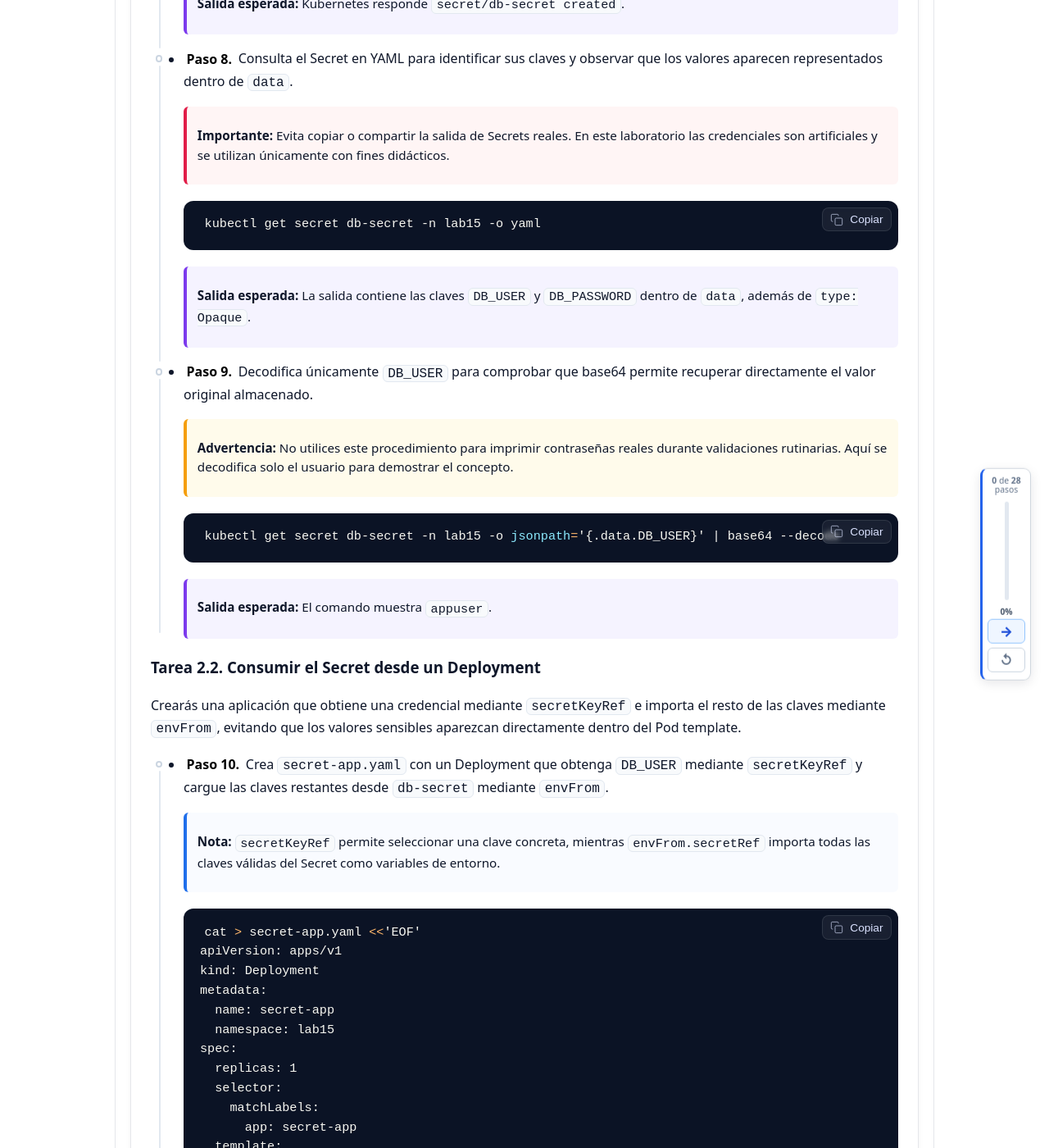
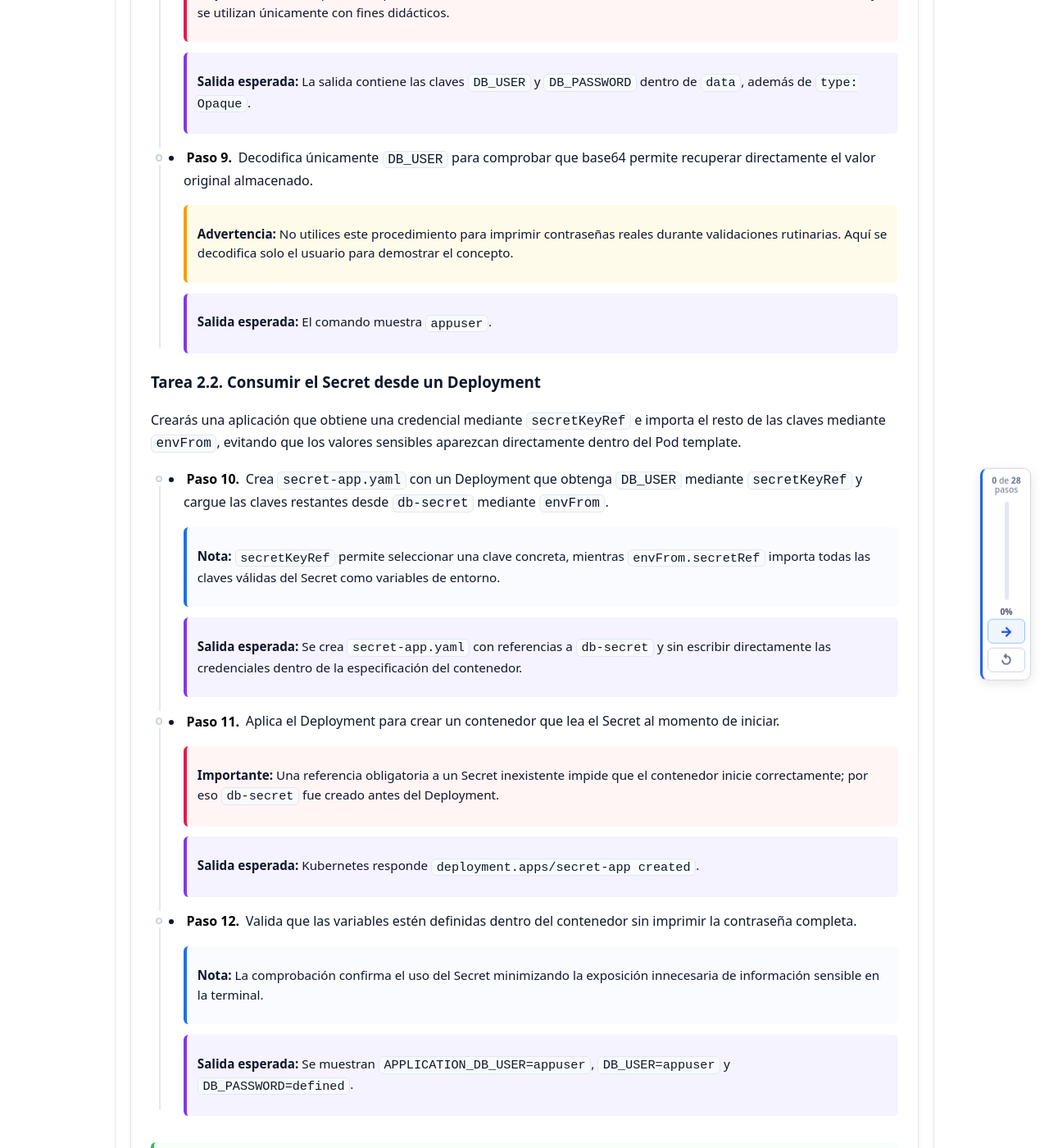
Before and after one commit to Netec-Mx/CKAD, a Jekyll site: the page built from labs/lab15/lab15.md, in a window 1280 px wide and 1400 px high, scrolled down 4581 px. Shown: the whole window at 82% size. Built offline with Jekyll 4.4.1, drawn with Linux system fonts in a browser that asks for light colours; some of the changed text lies outside the part shown.

Commit message:
docs:ajustes

````diff
--- a/labs/lab15/lab15.md
+++ b/labs/lab15/lab15.md
@@ -128,10 +128,6 @@ Consultarás el esquema del recurso y generarás un ejemplo local para reconocer
   > **Advertencia:** El valor mostrado en `data` está codificado en base64 y puede recuperarse fácilmente; no lo interpretes como información cifrada.
   {: .lab-note .warning .compact}
 
-  ```bash
-  kubectl create secret generic demo-secret -n lab15 --from-literal=USERNAME=demo --dry-run=client -o yaml
-  ```
-
   > **Salida esperada:** La salida YAML contiene `kind: Secret`, `metadata.name: demo-secret` y una clave `USERNAME` dentro de `data`.
   {: .lab-note .output .compact}
 
@@ -156,10 +152,6 @@ Crearás credenciales simples, inspeccionarás su representación dentro de Kube
   > **Nota:** `kubectl create secret generic` permite construir un Secret desde literales, archivos u otras fuentes sin escribir manualmente valores base64.
   {: .lab-note .info .compact}
 
-  ```bash
-  kubectl create secret generic db-secret -n lab15 --from-literal=DB_USER=appuser --from-literal=DB_PASSWORD=Lab15-Secret-2026
-  ```
-
   > **Salida esperada:** Kubernetes responde `secret/db-secret created`.
   {: .lab-note .output .compact}
 
@@ -168,10 +160,6 @@ Crearás credenciales simples, inspeccionarás su representación dentro de Kube
   > **Importante:** Evita copiar o compartir la salida de Secrets reales. En este laboratorio las credenciales son artificiales y se utilizan únicamente con fines didácticos.
   {: .lab-note .important .compact}
 
-  ```bash
-  kubectl get secret db-secret -n lab15 -o yaml
-  ```
-
   > **Salida esperada:** La salida contiene las claves `DB_USER` y `DB_PASSWORD` dentro de `data`, además de `type: Opaque`.
   {: .lab-note .output .compact}
 
@@ -179,10 +167,6 @@ Crearás credenciales simples, inspeccionarás su representación dentro de Kube
 
   > **Advertencia:** No utilices este procedimiento para imprimir contraseñas reales durante validaciones rutinarias. Aquí se decodifica solo el usuario para demostrar el concepto.
   {: .lab-note .warning .compact}
-
-  ```bash
-  kubectl get secret db-secret -n lab15 -o jsonpath='{.data.DB_USER}' | base64 --decode
-  ```
 
   > **Salida esperada:** El comando muestra `appuser`.
   {: .lab-note .output .compact}
@@ -196,42 +180,6 @@ Crearás una aplicación que obtiene una credencial mediante `secretKeyRef` e im
   > **Nota:** `secretKeyRef` permite seleccionar una clave concreta, mientras `envFrom.secretRef` importa todas las claves válidas del Secret como variables de entorno.
   {: .lab-note .info .compact}
 
-  ```bash
-  cat > secret-app.yaml <<'EOF'
-  apiVersion: apps/v1
-  kind: Deployment
-  metadata:
-    name: secret-app
-    namespace: lab15
-  spec:
-    replicas: 1
-    selector:
-      matchLabels:
-        app: secret-app
-    template:
-      metadata:
-        labels:
-          app: secret-app
-      spec:
-        containers:
-          - name: app
-            image: busybox:1.38.0-musl
-            command:
-              - sh
-              - -c
-              - 'while true; do sleep 3600; done'
-            env:
-              - name: APPLICATION_DB_USER
-                valueFrom:
-                  secretKeyRef:
-                    name: db-secret
-                    key: DB_USER
-            envFrom:
-              - secretRef:
-                  name: db-secret
-  EOF
-  ```
-
   > **Salida esperada:** Se crea `secret-app.yaml` con referencias a `db-secret` y sin escribir directamente las credenciales dentro de la especificación del contenedor.
   {: .lab-note .output .compact}
 
@@ -240,10 +188,6 @@ Crearás una aplicación que obtiene una credencial mediante `secretKeyRef` e im
   > **Importante:** Una referencia obligatoria a un Secret inexistente impide que el contenedor inicie correctamente; por eso `db-secret` fue creado antes del Deployment.
   {: .lab-note .important .compact}
 
-  ```bash
-  kubectl apply -f secret-app.yaml
-  ```
-
   > **Salida esperada:** Kubernetes responde `deployment.apps/secret-app created`.
   {: .lab-note .output .compact}
 
@@ -251,10 +195,6 @@ Crearás una aplicación que obtiene una credencial mediante `secretKeyRef` e im
 
   > **Nota:** La comprobación confirma el uso del Secret minimizando la exposición innecesaria de información sensible en la terminal.
   {: .lab-note .info .compact}
-
-  ```bash
-  kubectl exec deployment/secret-app -n lab15 -- sh -c 'echo "APPLICATION_DB_USER=$APPLICATION_DB_USER"; echo "DB_USER=$DB_USER"; test -n "$DB_PASSWORD" && echo "DB_PASSWORD=defined"'
-  ```
 
   > **Salida esperada:** Se muestran `APPLICATION_DB_USER=appuser`, `DB_USER=appuser` y `DB_PASSWORD=defined`.
   {: .lab-note .output .compact}
@@ -325,11 +265,6 @@ Interpretarás los requisitos y elegirás cómo construir el Secret y cómo sumi
   > **Advertencia:** No utilices `-o yaml` sobre el Secret durante esta validación; únicamente necesitas confirmar su existencia y cantidad de claves.
   {: .lab-note .warning .compact}
 
-  ```bash
-  kubectl get secret payments-secret -n lab15
-  kubectl get deployment payments -n lab15
-  ```
-
   > **Salida esperada:** `payments-secret` existe y `payments` muestra `2/2` réplicas disponibles.
   {: .lab-note .output .compact}
 
@@ -341,10 +276,6 @@ Comprobarás que las variables están definidas, actualizarás una contraseña y
 
   > **Nota:** La validación funcional puede confirmar presencia y valores no sensibles sin imprimir una contraseña en claro.
   {: .lab-note .info .compact}
-
-  ```bash
-  kubectl exec deployment/payments -n lab15 -- sh -c 'echo "DB_USER=$DB_USER"; echo "DB_HOST=$DB_HOST"; test -n "$DB_PASSWORD" && echo "DB_PASSWORD=defined"'
-  ```
 
   > **Salida esperada:** Se muestran `DB_USER=payments`, `DB_HOST=db.internal` y `DB_PASSWORD=defined`.
   {: .lab-note .output .compact}
@@ -374,10 +305,6 @@ Comprobarás que las variables están definidas, actualizarás una contraseña y
 
   > **Advertencia:** Si los Pods conservan su antigüedad original, revisa si realmente fueron recreados después de actualizar el Secret.
   {: .lab-note .warning .compact}
-
-  ```bash
-  kubectl get pods -n lab15 -l app=payments
-  ```
 
   > **Salida esperada:** Se muestran dos Pods Ready correspondientes al Deployment `payments`, recreados después de la rotación del Secret.
   {: .lab-note .output .compact}
@@ -447,10 +374,6 @@ Crearás un Secret y un Deployment sin comandos de implementación proporcionado
   > **Advertencia:** No ejecutes `cat /etc/credentials/password` durante la validación rutinaria. Basta con comprobar que el archivo existe y contiene datos.
   {: .lab-note .warning .compact}
 
-  ```bash
-  kubectl exec deployment/secret-reader -n lab15 -- sh -c 'echo -n "username="; cat /etc/credentials/username; echo; test -s /etc/credentials/password && echo "password=defined"'
-  ```
-
   > **Salida esperada:** Se muestra `username=fileuser` y `password=defined`.
   {: .lab-note .output .compact}
 
@@ -483,10 +406,6 @@ Modificarás la credencial almacenada sin recrear inicialmente el Pod y observar
   > **Importante:** La actualización del volumen es eventual y no debe considerarse instantánea. Además, una aplicación real tendría que volver a leer el archivo para adoptar el nuevo contenido.
   {: .lab-note .important .compact}
 
-  ```bash
-  kubectl exec deployment/secret-reader -n lab15 -- sh -c 'ls -l /etc/credentials/password; test -s /etc/credentials/password && echo "password=defined"'
-  ```
-
   > **Salida esperada:** El archivo continúa presente y con contenido; la proyección puede reflejar posteriormente la versión actualizada del Secret.
   {: .lab-note .output .compact}
 
@@ -494,10 +413,6 @@ Modificarás la credencial almacenada sin recrear inicialmente el Pod y observar
 
   > **Advertencia:** No continúes con la Tarea 5 si necesitas corregir referencias, volúmenes, rutas o rotaciones. La limpieza eliminará todo el escenario activo.
   {: .lab-note .warning .compact}
-
-  ```bash
-  kubectl get secret,deployment,pods -n lab15
-  ```
 
   > **Salida esperada:** Se muestran `db-secret`, `payments-secret`, `file-secret`, `secret-app`, `payments` y `secret-reader`, con los Deployments disponibles.
   {: .lab-note .output .compact}
@@ -522,10 +437,6 @@ Realizarás una última inspección, eliminarás el namespace completo y confirm
   > **Nota:** Esta comprobación final permite relacionar los Secrets con los Deployments y Pods que los consumieron antes de destruir el escenario.
   {: .lab-note .info .compact}
 
-  ```bash
-  kubectl get secret,deployment,pods -n lab15
-  ```
-
   > **Salida esperada:** Se muestran los Secrets y workloads utilizados durante la sección guiada y los retos.
   {: .lab-note .output .compact}
 
@@ -546,10 +457,6 @@ Realizarás una última inspección, eliminarás el namespace completo y confirm
   > **Importante:** La ausencia de salida indica que `--ignore-not-found` no encontró el namespace, que es el resultado esperado después de eliminarlo.
   {: .lab-note .important .compact}
 
-  ```bash
-  kubectl get namespace lab15 --ignore-not-found
-  ```
-
   > **Salida esperada:** El comando no muestra ningún namespace denominado `lab15`.
   {: .lab-note .output .compact}
 
````
